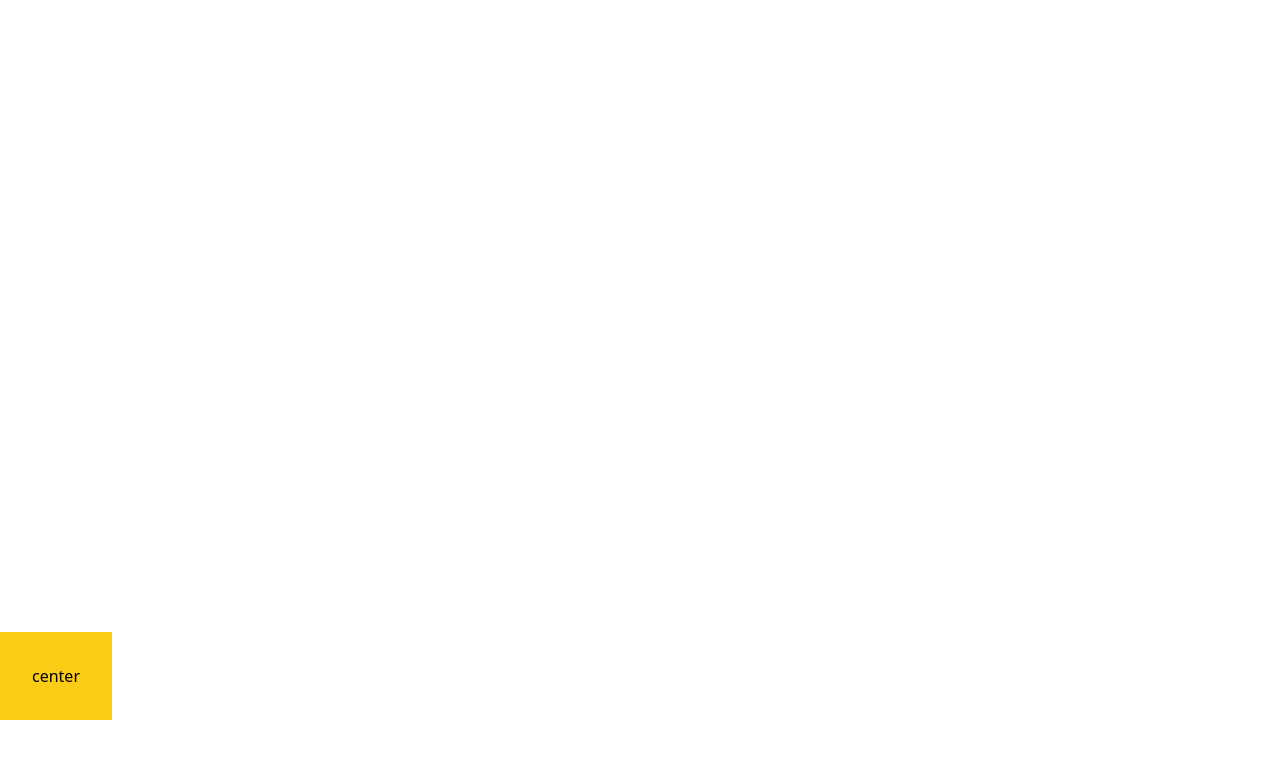
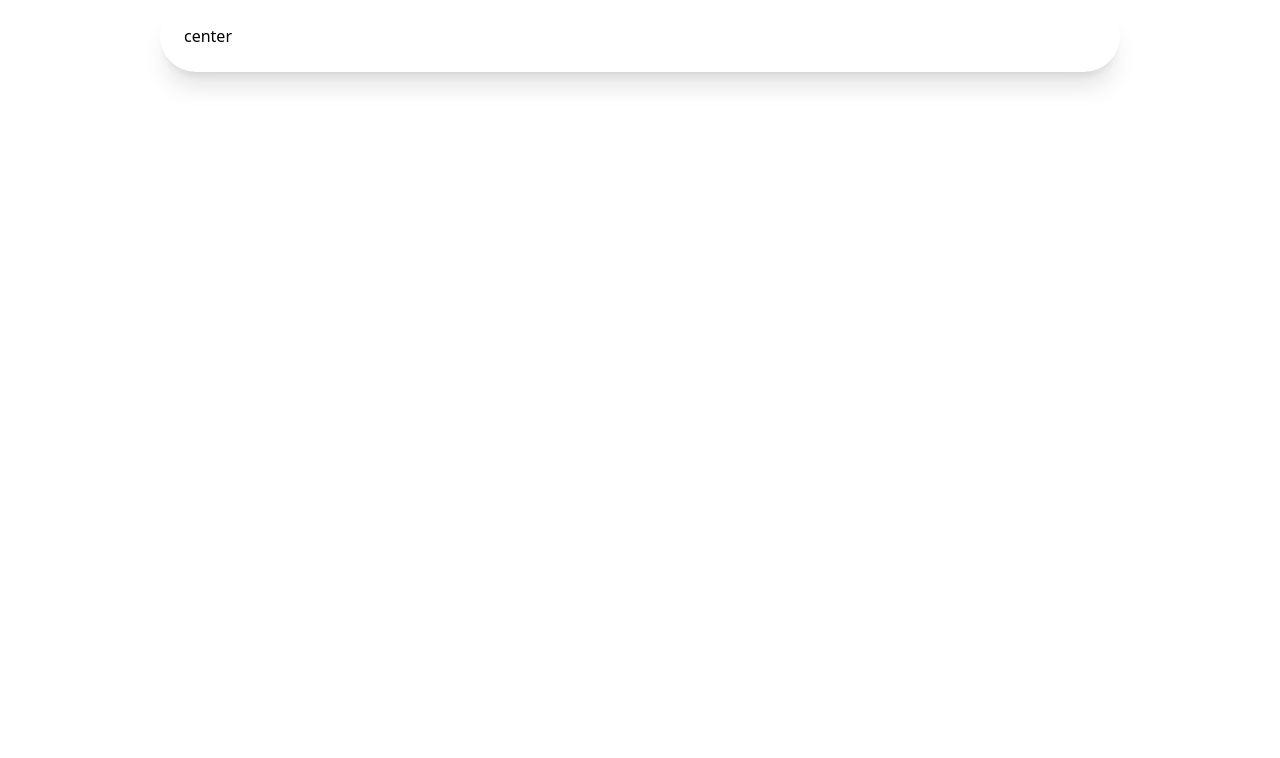
Before and after one commit to sgitwhyd/tailwind-shopcut, a Next.js app: page /components/Navigation in a window 1280 px wide. Shown: the top 758 px of the page. Built offline with nearby package versions, Linux system fonts and the light colour scheme.

Commit message:
add navigation section

```diff
--- a/pages/components/Navigation.js
+++ b/pages/components/Navigation.js
@@ -3,7 +3,7 @@ import React from "react";
 const Navigation = () => {
   return (
     <>
-      <div className="absolute bottom-20 z-40 flex justify-center  bg-yellow-400 p-8">
+      <div className="sticky bottom-28 z-40 ml-[50%] w-3/4 -translate-x-1/2 rounded-full bg-white p-6 shadow-xl">
         <div className="">center</div>
       </div>
     </>
--- a/pages/index.js
+++ b/pages/index.js
@@ -13,7 +13,7 @@ import Navigation from "./components/Navigation";
 export default function Home() {
   return (
     <>
-      <div className="relative w-full">
+      <div className="relative">
         <div className=" relative -z-10 flex h-52 w-full flex-col justify-center bg-primary-color">
           <div className="z-10 p-5">
             <div className="text-lg font-light text-white">Hi, Queen</div>
--- a/tailwind.config.js
+++ b/tailwind.config.js
@@ -18,6 +18,9 @@ module.exports = {
       padding: {
         "2px": "2px",
       },
+      margin: {
+        "50%": "50%",
+      },
     },
   },
   plugins: [],
```
